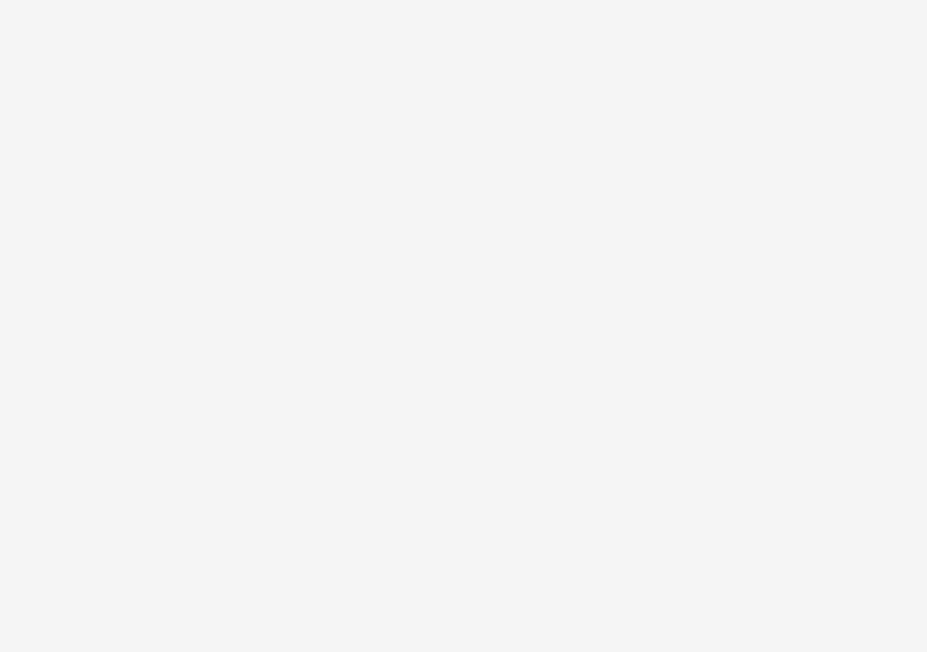
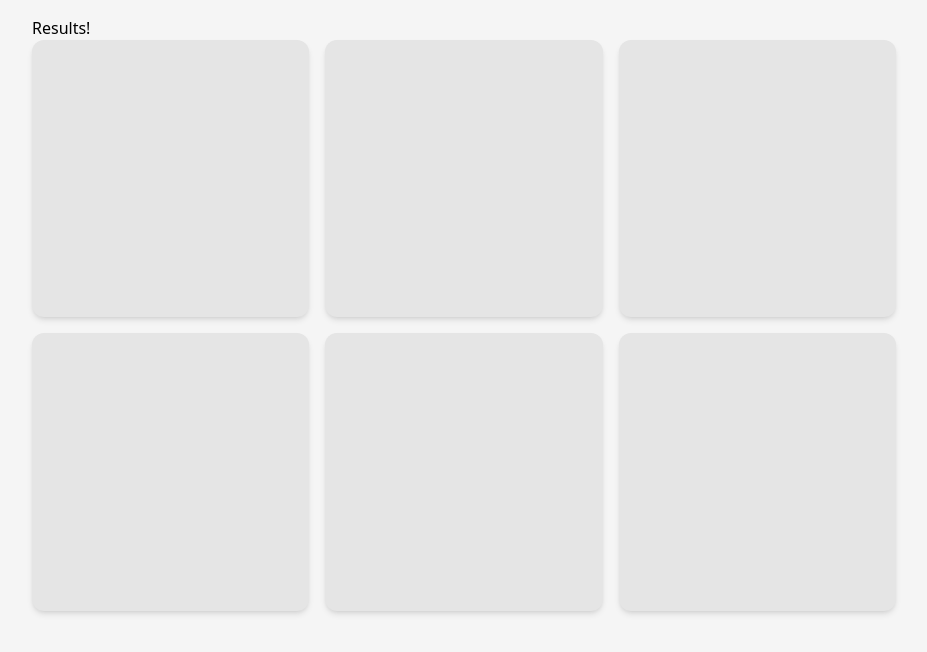
Before and after one commit to seesmof/Memory-Cards-Webapp, a React (Vite) app: page / in a window 1280 px wide. Shown: the top 652 px of the page, without its empty margins (176-1103 px from the left). Built offline with nearby package versions, Linux system fonts and the light colour scheme.

Commit message:
feat: add card component, make each card flippable

```diff
--- a/src/App.jsx
+++ b/src/App.jsx
@@ -1,10 +1,15 @@
 import React from "react";
+import Board from "./components/Board";
+import Results from "./components/Results";
 
 function App() {
   return (
     <>
       <div className="min-h-screen bg-offwhite w-full">
-        <main className="flex w-full mx-auto max-w-4xl p-4"></main>
+        <main className="flex w-full mx-auto max-w-4xl p-4 flex-col">
+          <Results />
+          <Board />
+        </main>
       </div>
     </>
   );
--- /dev/null
+++ b/src/components/Board.jsx
@@ -0,0 +1,44 @@
+import React from "react";
+
+const COLORS = {
+  red: "bg-red-500",
+  green: "bg-green-500",
+  blue: "bg-blue-500",
+  yellow: "bg-yellow-500",
+  orange: "bg-orange-500",
+  purple: "bg-purple-500",
+};
+
+const Card = ({ color }) => {
+  const [isFlipped, setIsFlipped] = React.useState(false);
+
+  const handleFlip = () => {
+    setIsFlipped(!isFlipped);
+  };
+
+  return (
+    <>
+      <button
+        className={`card ${isFlipped ? COLORS[color] : "bg-neutral-200"}`}
+        onClick={handleFlip}
+      ></button>
+    </>
+  );
+};
+
+const Board = () => {
+  return (
+    <>
+      <div className="grid grid-cols-3 grid-rows-2 gap-4">
+        <Card color="green" />
+        <Card color="red" />
+        <Card color="yellow" />
+        <Card color="purple" />
+        <Card color="orange" />
+        <Card color="blue" />
+      </div>
+    </>
+  );
+};
+
+export default Board;
--- /dev/null
+++ b/src/components/Results.jsx
@@ -0,0 +1,11 @@
+import React from "react";
+
+const Results = () => {
+  return (
+    <>
+      <div className="fle">Results!</div>
+    </>
+  );
+};
+
+export default Results;
--- a/src/index.css
+++ b/src/index.css
@@ -3,25 +3,7 @@
 @tailwind utilities;
 
 @layer components {
-  .button {
-    @apply active:scale-95 inline-block px-4 py-1 font-medium duration-300 rounded-md;
-  }
-  .button-gray {
-    @apply bg-slate-600 hover:bg-slate-700;
-  }
-  .button-blue {
-    @apply hover:bg-blue-700 bg-blue-600;
-  }
-  .button-red {
-    @apply hover:bg-red-700 bg-red-600;
-  }
-  .button-green {
-    @apply hover:bg-green-700 bg-green-600;
-  }
-  .button-yellow {
-    @apply hover:bg-yellow-700 bg-yellow-600;
-  }
-  .button-orange {
-    @apply hover:bg-orange-700 bg-orange-600;
+  .card {
+    @apply shadow-md aspect-square rounded-xl p-4 cursor-pointer duration-300 hover:-rotate-2 hover:scale-95;
   }
 }
```
